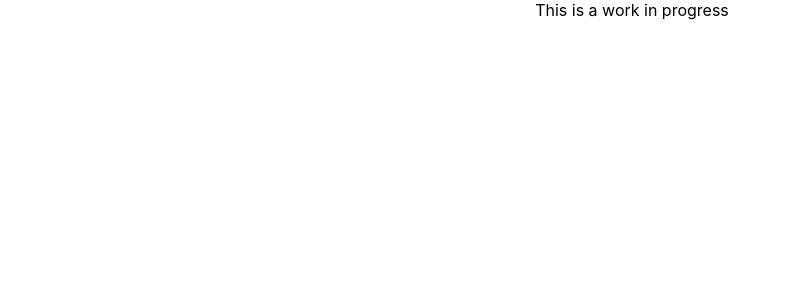
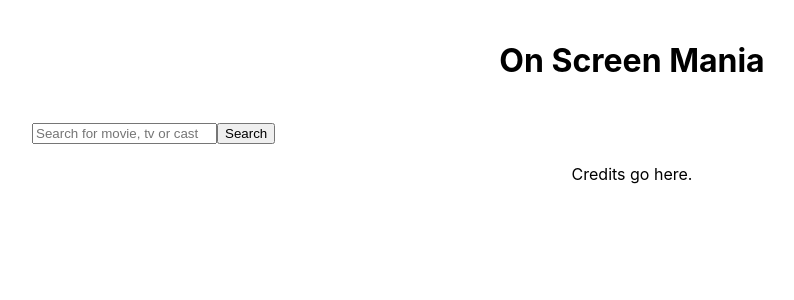
Before and after one commit to larevolucia/movie-database, a React (Create React App) app: page / in a window 1280 px wide. Shown: the top 300 px of the page, without its empty margins (8-802 px from the left). Built offline with nearby package versions, Linux system fonts and the light colour scheme.

Commit message:
fetched from API and returned basic data

```diff
--- a/package.json
+++ b/package.json
@@ -3,9 +3,11 @@
   "version": "0.1.0",
   "private": true,
   "dependencies": {
+    "@babel/plugin-proposal-private-property-in-object": "^7.21.11",
     "@testing-library/jest-dom": "^5.17.0",
     "@testing-library/react": "^13.4.0",
     "@testing-library/user-event": "^13.5.0",
+    "axios": "^1.7.2",
     "react": "^18.3.1",
     "react-dom": "^18.3.1",
     "react-scripts": "5.0.1",
@@ -34,5 +36,8 @@
       "last 1 firefox version",
       "last 1 safari version"
     ]
+  },
+  "devDependencies": {
+    "bootstrap-css": "^4.0.0-alpha.5"
   }
 }
--- a/src/App.css
+++ /dev/null
@@ -1,38 +0,0 @@
-.App {
-  text-align: center;
-}
-
-.App-logo {
-  height: 40vmin;
-  pointer-events: none;
-}
-
-@media (prefers-reduced-motion: no-preference) {
-  .App-logo {
-    animation: App-logo-spin infinite 20s linear;
-  }
-}
-
-.App-header {
-  background-color: #282c34;
-  min-height: 100vh;
-  display: flex;
-  flex-direction: column;
-  align-items: center;
-  justify-content: center;
-  font-size: calc(10px + 2vmin);
-  color: white;
-}
-
-.App-link {
-  color: #61dafb;
-}
-
-@keyframes App-logo-spin {
-  from {
-    transform: rotate(0deg);
-  }
-  to {
-    transform: rotate(360deg);
-  }
-}
--- a/src/App.js
+++ b/src/App.js
@@ -1,7 +1,18 @@
-import "./App.css";
+import "./styles/App.css";
+import Search from "./Search";
 
 function App() {
-  return <div className="App">This is a work in progress</div>;
+  return (
+    <div className="App">
+      <header>
+        <h1>On Screen Mania</h1>
+      </header>
+      <main>
+        <Search />
+      </main>
+      <footer>Credits go here.</footer>
+    </div>
+  );
 }
 
 export default App;
--- /dev/null
+++ b/src/Poster.js
@@ -0,0 +1,3 @@
+export default function Poster({ imageUrl, altText }) {
+  return <img src={imageUrl} alt={altText} />;
+}
--- /dev/null
+++ b/src/Results.js
@@ -0,0 +1,46 @@
+import React from "react";
+import "./styles/Results.css";
+import Poster from "./Poster";
+
+export default function Results({ data }) {
+  console.log(data);
+  if (data.length === 0) {
+    return null;
+  }
+  // const { media_type, name, title, poster_path, overview } = data[0];
+
+  //  const poster = `https://image.tmdb.org/t/p/w1280${poster_path}`;
+  //  const altText = `Poster of ${name}`;
+
+  const truncateText = (text, maxLength) => {
+    if (text.length <= maxLength) {
+      return text;
+    }
+    return text.substring(0, maxLength) + "...";
+  };
+
+  // const truncatedOverview = truncateText(overview, 235);
+
+  return (
+    <div className="Results">
+      {data.slice(0, 10).map((item, index) => {
+        const { media_type, name, title, poster_path, overview } = item; // Deconstructing each item in the data array
+
+        const poster = `https://image.tmdb.org/t/p/w1280${poster_path}`;
+        const altText = `Poster of ${name || title}`;
+        const truncatedOverview = truncateText(overview, 195); // Change 100 to your desired character limit
+
+        return (
+          <div key={index} className="content-card">
+            <div className={media_type}>{media_type}</div>
+            <h2>{name || title}</h2>
+            {poster_path !== null && poster_path !== undefined && (
+              <Poster imageUrl={poster} altText={altText} />
+            )}
+            <p className="content-description">{truncatedOverview}</p>
+          </div>
+        );
+      })}
+    </div>
+  );
+}
--- /dev/null
+++ b/src/Search.js
@@ -0,0 +1,61 @@
+import React, { useState } from "react";
+import Results from "./Results";
+import axios from "axios";
+
+export default function Search() {
+  const [keyword, setKeyword] = useState("");
+  const [results, setResults] = useState(null);
+  const apiEndpoint = "https://api.themoviedb.org/3/";
+  const apiURL = `${apiEndpoint}/search/multi?query=${keyword}&include_adult=false&language=en-US&page=1'`;
+  const headers = {
+    headers: {
+      accept: "application/json",
+      Authorization:
+        "Bearer eyJhbGciOiJIUzI1NiJ9.eyJhdWQiOiJhZDVmNWYzMGYwODU0ZTFjMWY0YjVlMmU0NjhjZjJkOSIsInN1YiI6IjY2NmIyYWViOGVhZTgwNTJhZGNkMjE3YSIsInNjb3BlcyI6WyJhcGlfcmVhZCJdLCJ2ZXJzaW9uIjoxfQ.WFYHSyl3xEQzK_-_gCITj93DkugI0KNsIUXugq0dqjs"
+    }
+  };
+
+  const handleResponse = async (response) => {
+    const { results } = response.data;
+    setResults(results);
+  };
+
+  const handleSubmit = async (event) => {
+    event.preventDefault();
+
+    if (keyword !== "") {
+      try {
+        const response = await axios.get(apiURL, headers);
+        return handleResponse(response);
+      } catch (error) {
+        return console.error(error);
+      }
+    } else {
+      alert("Empty search");
+    }
+  };
+
+  function handleKeywordChange(event) {
+    event.preventDefault();
+    setKeyword(event.target.value);
+  }
+
+  return (
+    <div className="Search">
+      <form onSubmit={handleSubmit} className="input-group">
+        <input
+          className="form-control"
+          type="text"
+          aria-label="Text input with segmented dropdown button"
+          onChange={handleKeywordChange}
+          placeholder="Search for movie, tv or cast"
+          autoComplete="off"
+        ></input>
+        <button type="submit" className="btn btn-primary">
+          Search
+        </button>
+      </form>
+      {results && <Results data={results} />}
+    </div>
+  );
+}
--- /dev/null
+++ b/src/styles/App.css
@@ -0,0 +1,14 @@
+.App {
+  margin: 0 auto;
+  padding: 20px;
+}
+header,
+footer {
+  text-align: center;
+}
+
+main {
+  max-width: 1200px;
+  margin: 0 auto;
+  padding: 20px 0;
+}
--- /dev/null
+++ b/src/styles/Results.css
@@ -0,0 +1,31 @@
+img {
+  width: 100%;
+}
+.content-card {
+  padding: 0;
+  margin: 10px;
+  border: 1px solid lightgrey;
+  border-radius: 10px;
+}
+.tv,
+.movie {
+  color: #fff;
+  text-align: center;
+  font-size: 24px;
+  border-top-left-radius: 9px;
+  border-top-right-radius: 9px;
+}
+.tv {
+  background-color: blue;
+}
+.movie {
+  background-color: orange;
+}
+.content-card h2 {
+  font-size: 18px;
+  text-align: center;
+  margin: 15px 0;
+}
+.content-description {
+  padding: 10px;
+}
```
Also changed, not shown: src/index.js (+7 -6 lines), src/styles/index.css (renamed from src/index.css), 1 other file (tests, documents, lock files or other folders).
